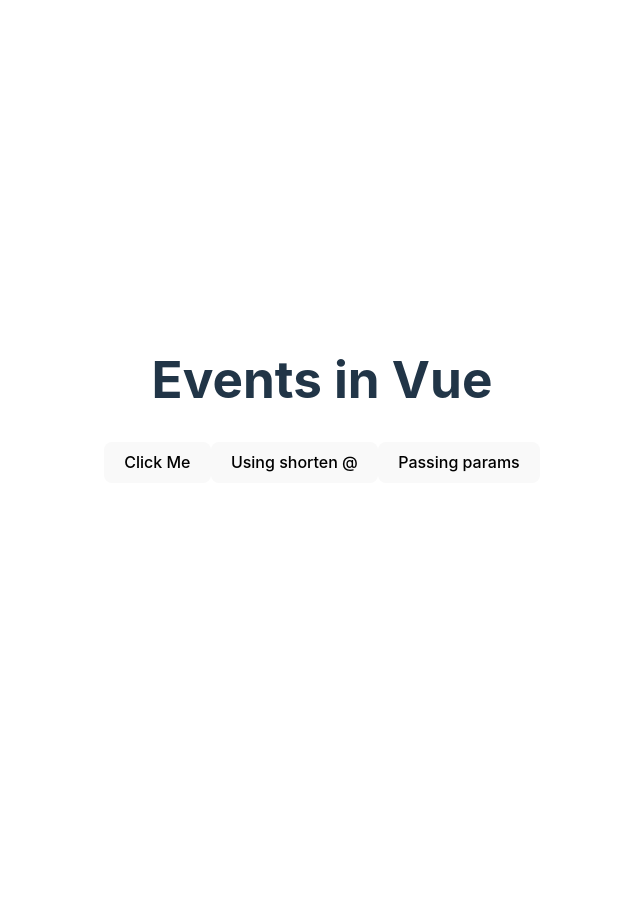
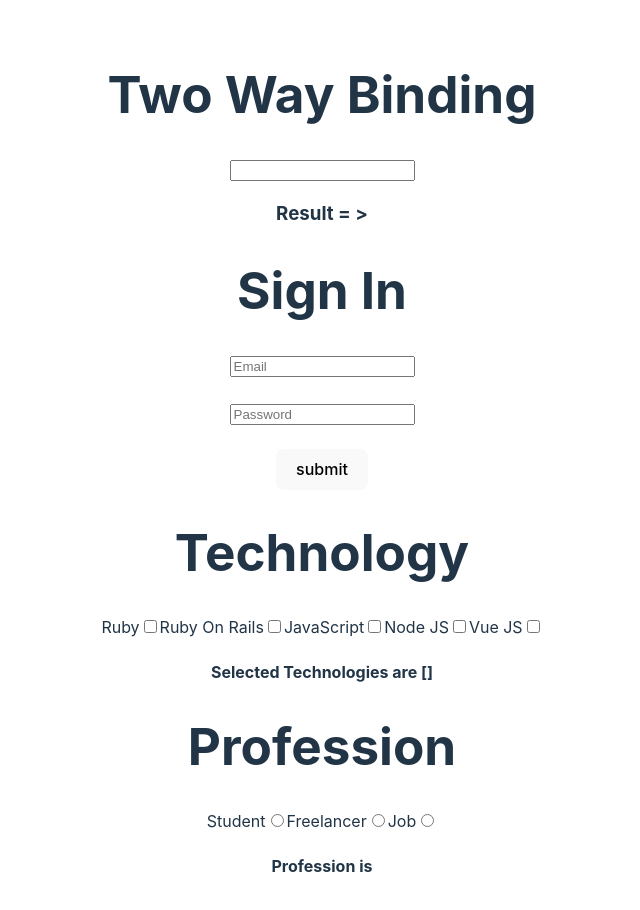
Before and after one commit to abdulQudoos7/vue-rails, a Vue app in the folder client/: page / in a window 1280 px wide. Shown: the top 910 px of the page, without its empty margins (318-958 px from the left). Before the commit the page ends 800 px from the top, so only its background shows below. Built offline with nearby package versions, Linux system fonts and the light colour scheme.

Commit message:
Practice-for-two-way-binding

```diff
--- a/client/src/App.vue
+++ b/client/src/App.vue
@@ -2,7 +2,10 @@
   <div>
     <!-- <Posts /> -->
     <!-- <Interpolation /> -->
-    <Event />
+    <!-- <Event /> -->
+    <TwoWayBinding />
+    <SignIn />
+    <CheckBox />
   </div>
 </template>
 
@@ -10,6 +13,9 @@
 import Posts from './components/Post.vue'
 import Interpolation from "./components/Interpolation.vue";
 import Event from './components/Event.vue';
+import TwoWayBinding from './components/TwoWayBinding.vue';
+import SignIn from './components/SignIn.vue';
+import CheckBox from './components/Checkbox.vue'
 </script>
 
 <style scoped>
--- /dev/null
+++ b/client/src/components/Checkbox.vue
@@ -0,0 +1,44 @@
+<template>
+    <div>
+        <h1>Technology</h1>
+    <label for="ruby">Ruby</label>
+    <input type="checkbox" value="ruby" id="ruby" v-model="technology">
+    <label for="ror">Ruby On Rails</label>
+    <input type="checkbox" value="ror" id="ror" v-model="technology">
+    <label for="javaScript">JavaScript</label>
+    <input type="checkbox" value="javaScript" v-model="technology" id="javaScript">
+    <label for="nodeJS">Node JS</label>
+    <input type="checkbox" value="nodeJS" v-model="technology" id="nodeJS">
+    <label for="vueJS">Vue JS</label>
+    <input type="checkbox" value="vueJS" v-model="technology" id="vueJS">
+
+    <h4>Selected Technologies are {{ technology }}</h4>
+    </div>
+    <div>
+        <h1>Profession</h1>
+
+        <label for="student">Student</label>
+        <input type="radio" value="student" name="profession" id="student" v-model="profession">
+        <label for="freelancer">Freelancer</label>
+        <input type="radio" value="freelancer" name="profession" id="freelancer" v-model="profession">
+        <label for="job">Job</label>
+        <input type="radio" value="job" name="profession" id="job" v-model="profession">
+
+        <h4>Profession is {{ profession }}</h4>
+
+    </div>
+
+
+</template>
+<script>
+export default{
+    name: 'CheckBox',
+    data(){
+        return{
+        technology:[],
+        profession: ''
+        }
+    }
+}
+</script>
+<style></style>
--- /dev/null
+++ b/client/src/components/SignIn.vue
@@ -0,0 +1,25 @@
+<template>
+    <h1>Sign In</h1>
+    <input type="text" placeholder="Email" v-model="email"><br /><br />
+    <input type="password" placeholder="Password" v-model="password"><br /><br />
+    <button v-on:click="getData()" >submit</button>
+
+</template>
+<script>
+export default{
+    name: 'SignIn',
+    data(){
+        return{
+            email: '',
+            password: ''
+        }
+    },
+    methods: {
+        getData(){
+            console.log( "values :" ,this.email, this.password );
+        }
+    }
+}
+</script>
+<style>
+</style>
--- /dev/null
+++ b/client/src/components/TwoWayBinding.vue
@@ -0,0 +1,17 @@
+<template>
+    <h1>Two Way Binding</h1>
+    <input type="text" v-model="result">
+    <h3>Result = > {{ result }}</h3>
+
+</template>
+
+<script>
+export default{
+    name: "TwoWayBinding",
+    data(){
+        return{
+            result: '',
+        }
+    }
+}
+</script>
```
Also changed, not shown: 1 other file (tests, documents, lock files or other folders).
